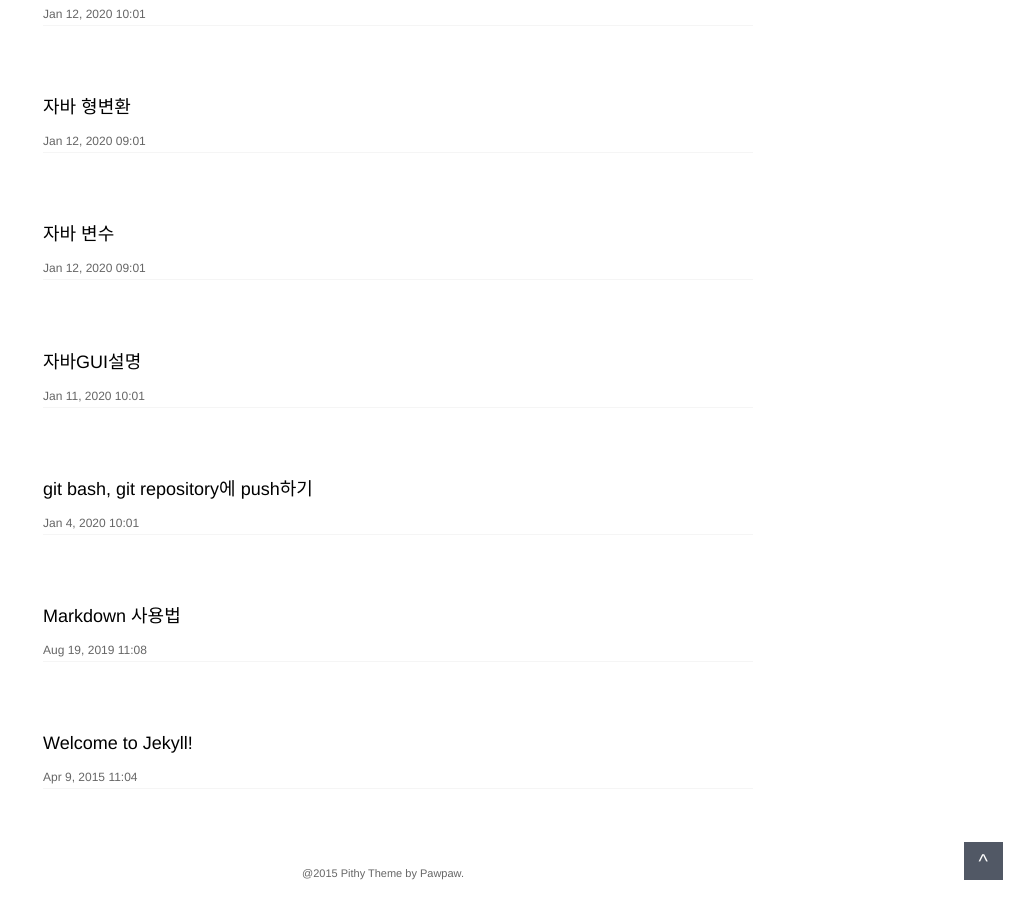
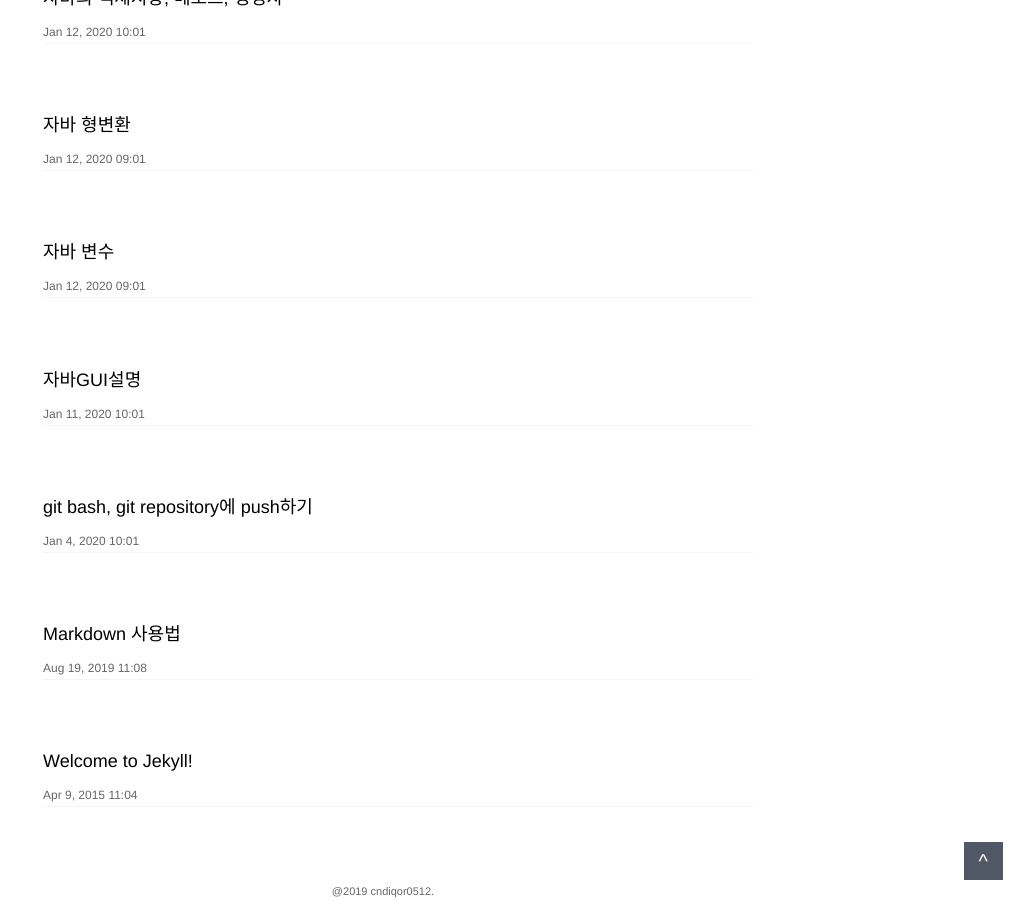
Before and after one commit to cndiqor0512/Blog, a Jekyll site: the page built from index.html, in a window 1280 px wide and 900 px high, scrolled down 2296 px. Shown: the whole window, without its empty margins (257-1280 px from the left). Built offline with Jekyll 4.4.1, drawn with Linux system fonts in a browser that asks for light colours.

Commit message:
Netflixclone coding uploaded

```diff
--- a/_config.yml
+++ b/_config.yml
@@ -9,7 +9,6 @@
 baseurl: "" # the subpath of your site, e.g. /blog/
 url: "https://cndiqor0512.github.io" # the base hostname & protocol for your site
 github_username:  cndiqor0512
-netflix: "https://cndiqor0512.github.io/NetflixCloneCoding/netflix_index.html"
 
 # Build settings
 markdown: kramdown
--- a/_includes/footer.html
+++ b/_includes/footer.html
@@ -1,5 +1,5 @@
 <footer class="footer">
   <div id="gotop">^</div>
   <br>
-	@2015 Pithy Theme by Pawpaw.
+	@2019 cndiqor0512.
 </footer>
--- a/index.html
+++ b/index.html
@@ -3,6 +3,7 @@
 ---
 
 <div class="home">
+  <a href="https://cndiqor0512.github.io/NetflixCloneCoding/netflix_index.html">넷플릭</a>
   <ul class="post-list">
     {% for post in site.posts %}
       <li>
```
